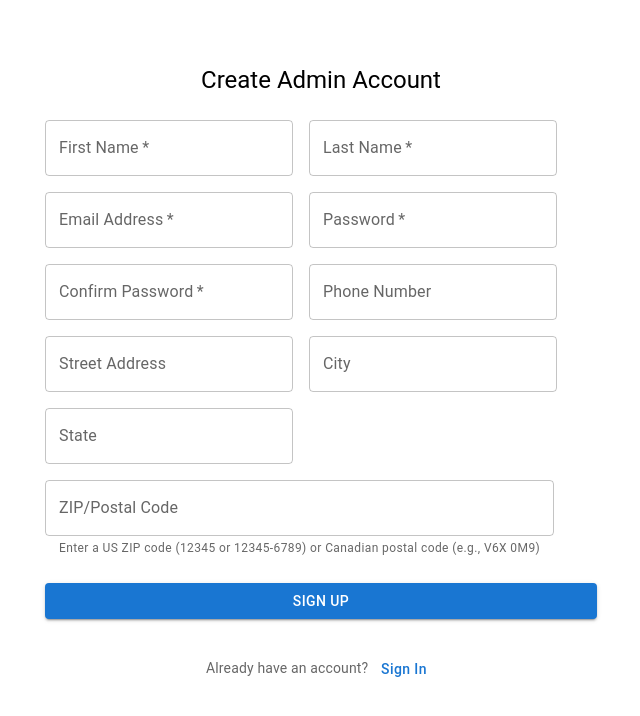
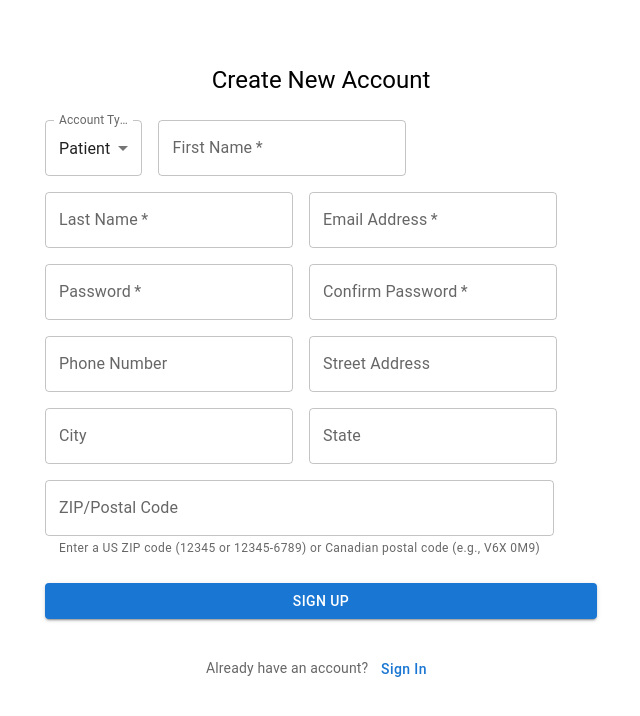
Before and after one commit to Gnblink0/5200-practicum2, a React (Vite) app in the folder client/: page /signup in a window 1280 px wide. Shown: the top 716 px of the page, without its empty margins (319-959 px from the left). Built offline with nearby package versions, Linux system fonts and the light colour scheme; no server answers.

Commit message:
add dropdown picker

```diff
--- a/client/src/App.jsx
+++ b/client/src/App.jsx
@@ -10,7 +10,7 @@ function App() {
     <Router>
       <AuthProvider>
         <Routes>
-          <Route path="/login" element={<Login />} />
+          <Route path="/" element={<Login />} />
           <Route path="/signup" element={<Signup />} />
           <Route
             path="/dashboard"
--- a/client/src/components/Signup.jsx
+++ b/client/src/components/Signup.jsx
@@ -7,7 +7,11 @@ import {
   Button,
   Typography,
   Alert,
-  Grid
+  Grid,
+  FormControl,
+  InputLabel,
+  Select,
+  MenuItem
 } from '@mui/material';
 import { createUserWithEmailAndPassword } from 'firebase/auth';
 import { auth } from '../config/firebase';
@@ -20,6 +24,7 @@ export default function Signup() {
     firstName: '',
     lastName: '',
     phone: '',
+    role: 'Patient', // Default role
     address: {
       street: '',
       city: '',
@@ -86,7 +91,7 @@ export default function Signup() {
             zipCode: formData.address.zipCode
           },
           isActive: true,
-          role: 'Admin' // Note: capital 'A' for discriminator
+          role: formData.role // Using the selected role from dropdown
         })
       });
 
@@ -117,11 +122,28 @@ export default function Signup() {
         }}
       >
         <Typography component="h1" variant="h5">
-          Create Admin Account
+          Create New Account
         </Typography>
         {error && <Alert severity="error" sx={{ mt: 2, width: '100%' }}>{error}</Alert>}
         <Box component="form" onSubmit={handleSubmit} sx={{ mt: 3 }}>
           <Grid container spacing={2}>
+          <Grid item xs={12}>
+              <FormControl fullWidth required>
+                <InputLabel id="role-select-label">Account Type</InputLabel>
+                <Select
+                  labelId="role-select-label"
+                  id="role-select"
+                  name="role"
+                  value={formData.role}
+                  label="Account Type"
+                  onChange={handleChange}
+                >
+                  <MenuItem value="Patient">Patient</MenuItem>
+                  <MenuItem value="Doctor">Doctor</MenuItem>
+                  <MenuItem value="Admin">Admin</MenuItem>
+                </Select>
+              </FormControl>
+            </Grid>
             <Grid item xs={12} sm={6}>
               <TextField
                 required
```
